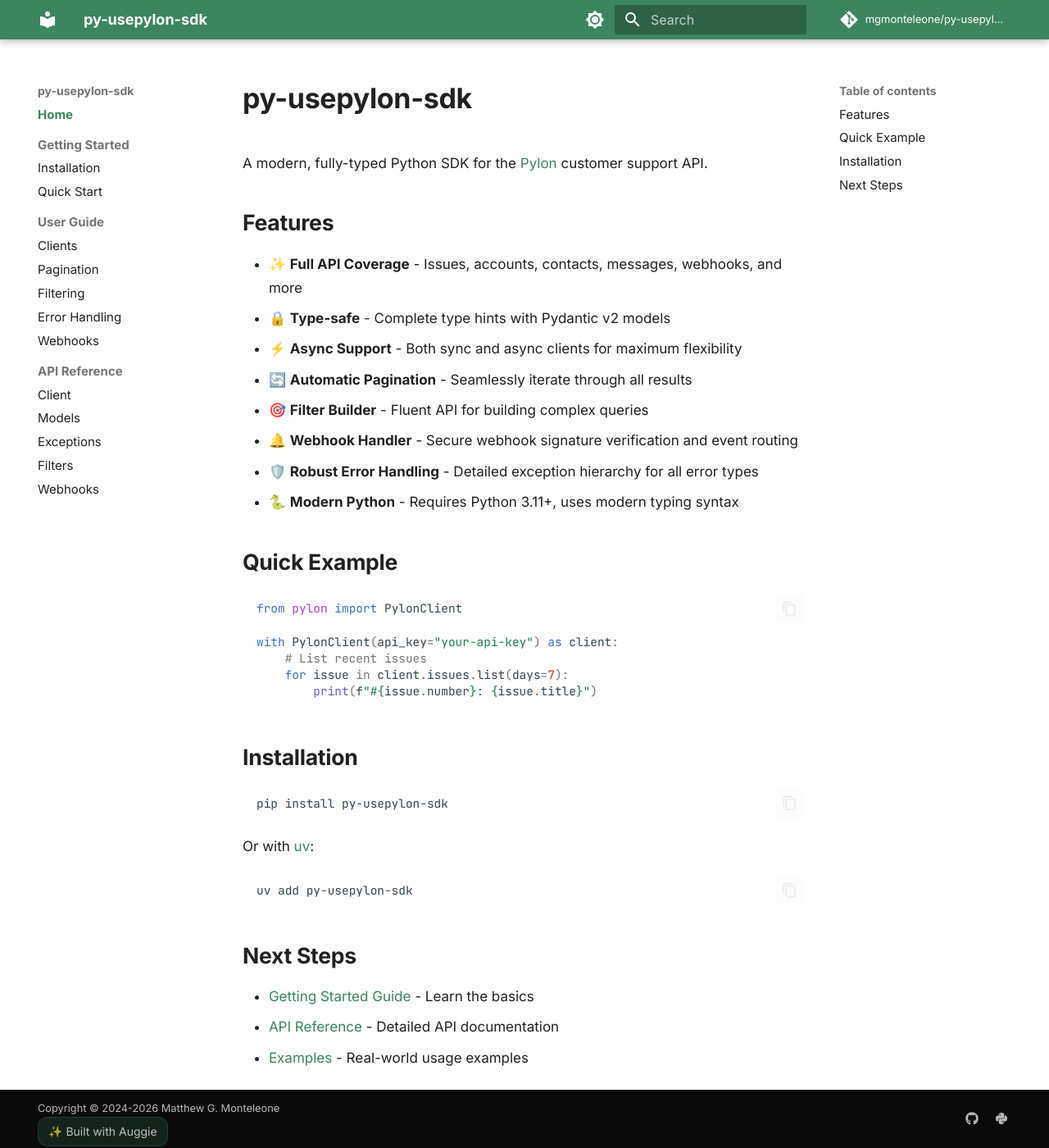
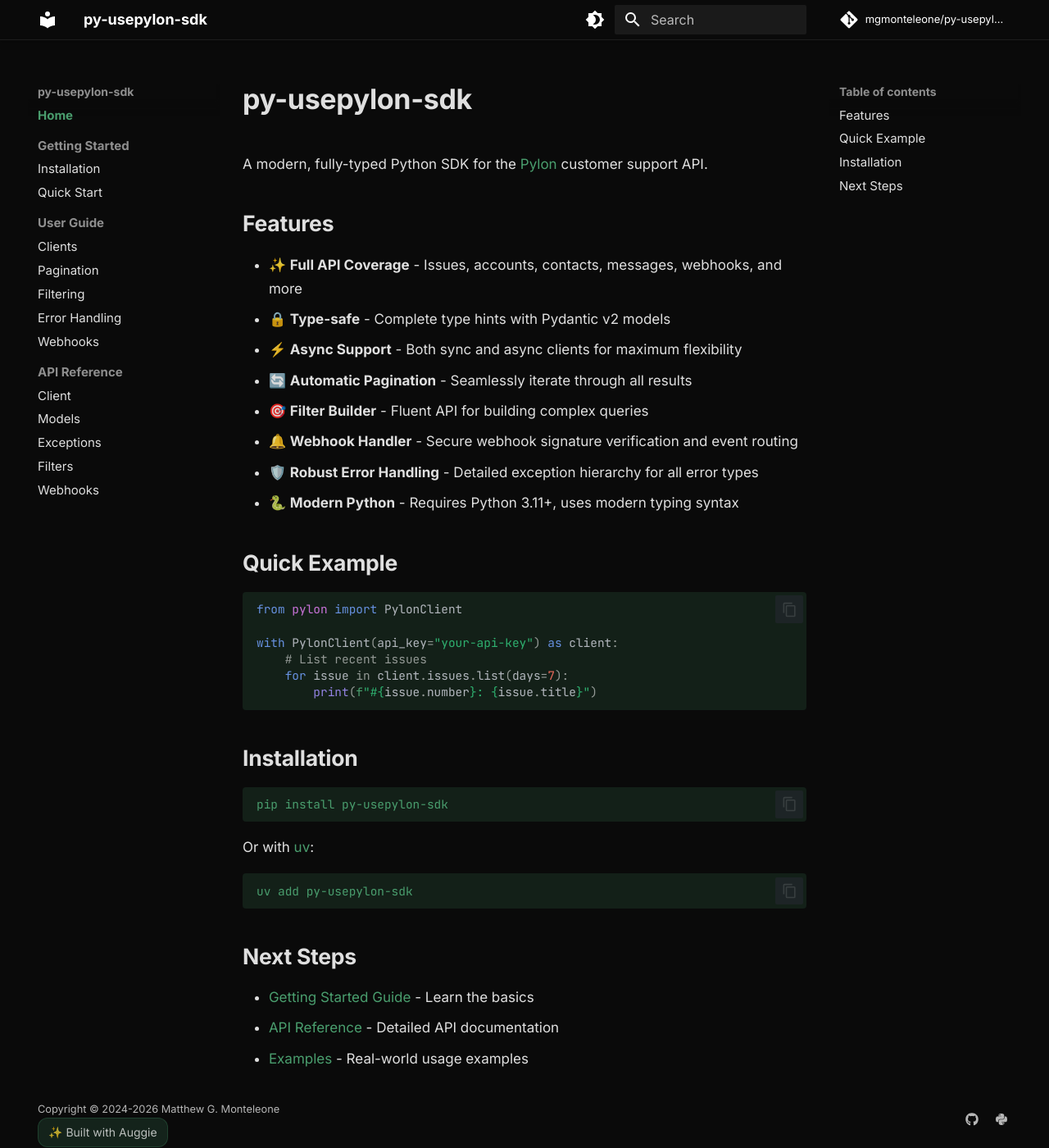
Before and after one commit to mgmonteleone/py-usepylon-sdk, an MkDocs documentation site: the page built from docs/index.md, in a window 1280 px wide and 1400 px high. Shown: the whole window at 82% size. Built offline with MkDocs 1.6.1 and Material for MkDocs 9.7.7, drawn with Linux system fonts in a browser that asks for light colours; comment, search, counter and statistics services are not loaded.

Commit message:
style: make dark theme default with black background
- Swap palette order to make slate (dark) theme the default
- Add comprehensive dark theme CSS styling:
  - Pure black background (#0a0a0a) matching Augment docs
  - Dark sidebar and header
  - Dark code blocks, tables, and cards
  - Proper text contrast on dark background
  - Dark admonitions and feature boxes
  - Dark search and TOC styling

```diff
--- a/docs/stylesheets/extra.css
+++ b/docs/stylesheets/extra.css
@@ -1,4 +1,4 @@
-/* Custom styles to match Augment documentation aesthetics */
+/* Custom styles to match Augment documentation aesthetics - Dark theme first */
 
 /* Primary color override to match Augment's green/teal */
 :root {
@@ -8,9 +8,53 @@
   --md-accent-fg-color: #3D855E;
 }
 
+/* Dark theme styling - matching Augment's black background design */
 [data-md-color-scheme="slate"] {
+  /* Core colors */
   --md-primary-fg-color: #4a9e6e;
   --md-accent-fg-color: #4a9e6e;
+
+  /* Background colors - pure black like Augment */
+  --md-default-bg-color: #0a0a0a;
+  --md-default-bg-color--light: #111111;
+  --md-default-bg-color--lighter: #1a1a1a;
+  --md-default-bg-color--lightest: #222222;
+
+  /* Text colors */
+  --md-default-fg-color: rgba(255, 255, 255, 0.87);
+  --md-default-fg-color--light: rgba(255, 255, 255, 0.54);
+  --md-default-fg-color--lighter: rgba(255, 255, 255, 0.32);
+  --md-default-fg-color--lightest: rgba(255, 255, 255, 0.12);
+
+  /* Code block background */
+  --md-code-bg-color: #141414;
+
+  /* Header */
+  --md-header-bg-color: #0a0a0a;
+}
+
+/* Dark sidebar background */
+[data-md-color-scheme="slate"] .md-sidebar {
+  background-color: #0a0a0a;
+}
+
+[data-md-color-scheme="slate"] .md-nav {
+  background-color: transparent;
+}
+
+/* Dark header */
+[data-md-color-scheme="slate"] .md-header {
+  background-color: #0a0a0a;
+  border-bottom: 1px solid rgba(255, 255, 255, 0.08);
+}
+
+/* Content area */
+[data-md-color-scheme="slate"] .md-main {
+  background-color: #0a0a0a;
+}
+
+[data-md-color-scheme="slate"] .md-content {
+  background-color: #0a0a0a;
 }
 
 /* Clean typography */
@@ -100,9 +144,23 @@
   border-left-width: 4px;
 }
 
+/* Dark theme admonitions */
+[data-md-color-scheme="slate"] .md-typeset .admonition,
+[data-md-color-scheme="slate"] .md-typeset details {
+  background-color: #141414;
+  border-color: rgba(255, 255, 255, 0.1);
+}
+
 /* Cards and feature boxes */
 .md-typeset .grid {
   gap: 1rem;
+}
+
+/* Dark theme cards */
+[data-md-color-scheme="slate"] .md-typeset .grid > * {
+  background-color: #141414;
+  border: 1px solid rgba(255, 255, 255, 0.08);
+  border-radius: 8px;
 }
 
 /* Table styling */
@@ -115,6 +173,24 @@
   background-color: rgba(61, 133, 94, 0.1);
 }
 
+[data-md-color-scheme="slate"] .md-typeset table:not([class]) {
+  border: 1px solid rgba(255, 255, 255, 0.08);
+}
+
 [data-md-color-scheme="slate"] .md-typeset table:not([class]) th {
   background-color: rgba(74, 158, 110, 0.15);
 }
+
+[data-md-color-scheme="slate"] .md-typeset table:not([class]) td {
+  border-color: rgba(255, 255, 255, 0.08);
+}
+
+/* Dark search */
+[data-md-color-scheme="slate"] .md-search__form {
+  background-color: #1a1a1a;
+}
+
+/* Dark TOC */
+[data-md-color-scheme="slate"] .md-nav--secondary {
+  border-left-color: rgba(255, 255, 255, 0.08);
+}
--- a/mkdocs.yml
+++ b/mkdocs.yml
@@ -23,18 +23,18 @@
     text: Inter
     code: JetBrains Mono
   palette:
+    - scheme: slate
+      primary: custom
+      accent: custom
+      toggle:
+        icon: material/brightness-4
+        name: Switch to light mode
     - scheme: default
       primary: custom
       accent: custom
       toggle:
         icon: material/brightness-7
         name: Switch to dark mode
-    - scheme: slate
-      primary: custom
-      accent: custom
-      toggle:
-        icon: material/brightness-4
-        name: Switch to light mode
 
 plugins:
   - search
```
